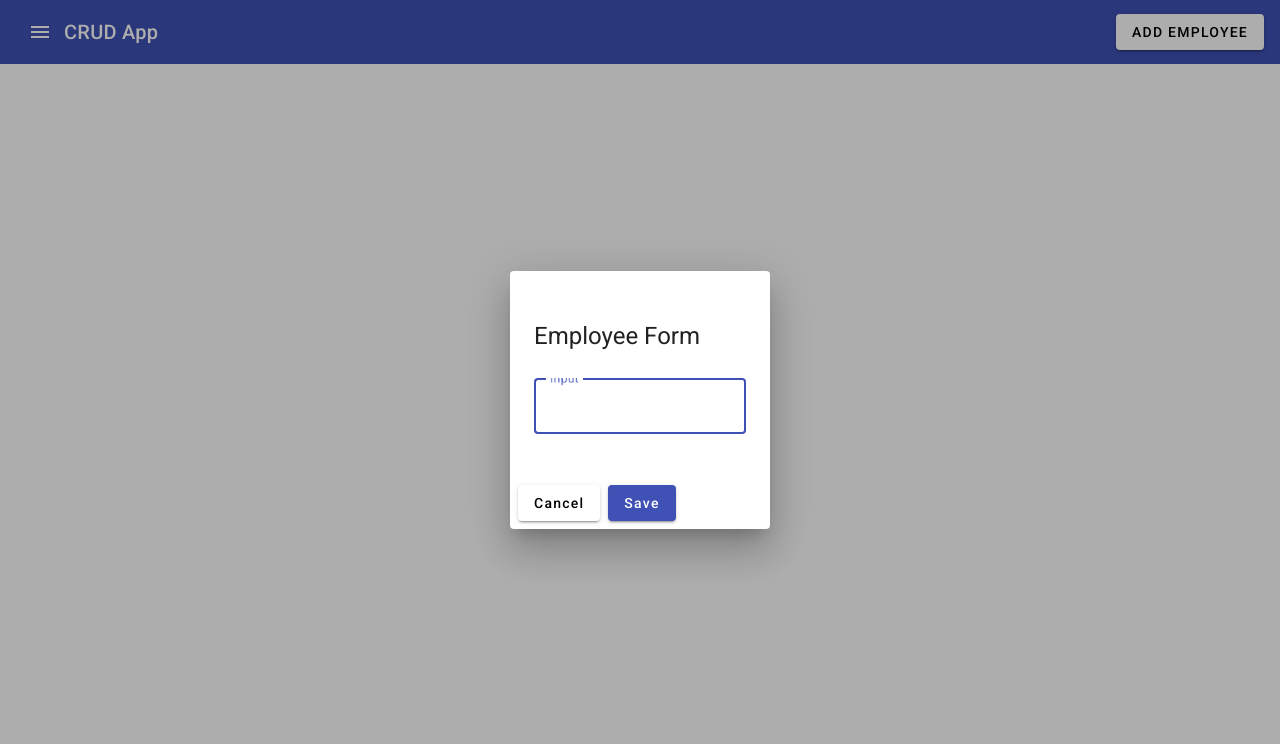
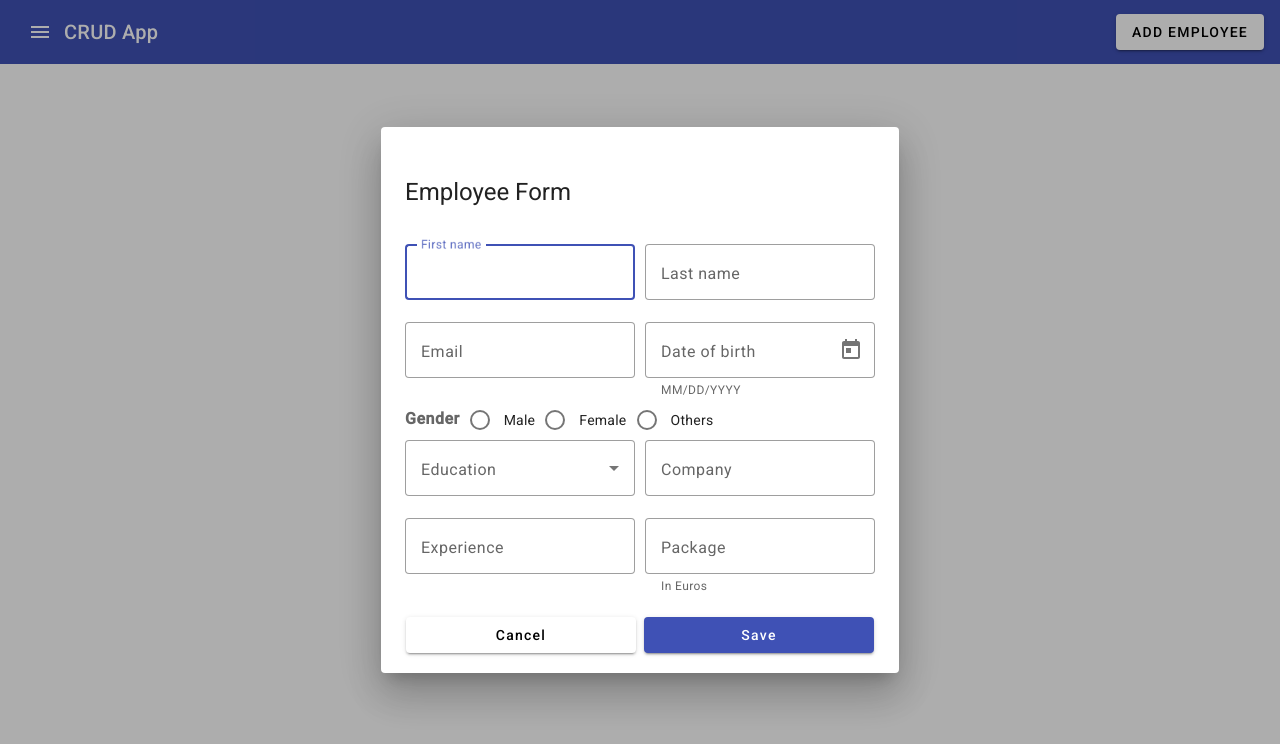
Before and after one commit to thisisfrey/CRUD-App, an Angular app: page / in a window 1280 px wide. Both pictures are taken after a click on the button "ADD EMPLOYEE". Shown: the top 744 px of the page. Built offline with nearby package versions, Linux system fonts and the light colour scheme.

Commit message:
Added form content

```diff
--- a/src/app/add-edit-employee/add-edit-employee.component.html
+++ b/src/app/add-edit-employee/add-edit-employee.component.html
@@ -1,14 +1,78 @@
 <div mat-dialog-title>
   <h1>Employee Form</h1>
 </div>
-<div mat-dialog-content>
-  <mat-form-field appearance="outline">
-    <mat-label>Input</mat-label>
-    <!-- why import matInput? -->
-    <input matInput />
-  </mat-form-field>
+<div mat-dialog-content class="content">
+  <div class="row">
+    <mat-form-field appearance="outline">
+      <mat-label>First name</mat-label>
+      <!-- why import matInput? -->
+      <input
+        matInput
+        type="text"
+        placeholder="Please enter your first name..."
+      />
+    </mat-form-field>
+    <mat-form-field appearance="outline">
+      <mat-label>Last name</mat-label>
+      <input matInput />
+    </mat-form-field>
+  </div>
+
+  <div class="row">
+    <mat-form-field appearance="outline">
+      <mat-label>Email</mat-label>
+      <!-- why import matInput? -->
+      <input matInput type="email" placeholder="name@email.com" />
+    </mat-form-field>
+    <mat-form-field appearance="outline">
+      <mat-label>Date of birth</mat-label>
+      <input matInput [matDatepicker]="picker" />
+      <mat-hint>MM/DD/YYYY</mat-hint>
+      <mat-datepicker-toggle
+        matIconSuffix
+        [for]="picker"
+      ></mat-datepicker-toggle>
+      <mat-datepicker #picker></mat-datepicker>
+    </mat-form-field>
+  </div>
+
+  <div class="row">
+    <mat-radio-group aria-label="Select an option">
+      <mat-label><b>Gender</b></mat-label>
+      <mat-radio-button value="male">Male</mat-radio-button>
+      <mat-radio-button value="female">Female</mat-radio-button>
+      <mat-radio-button value="others">Others</mat-radio-button>
+    </mat-radio-group>
+  </div>
+
+  <div class="row">
+    <mat-form-field appearance="outline">
+      <mat-label>Education</mat-label>
+      <mat-select>
+        <mat-option *ngFor="let val of education" [value]="val">
+          {{ val }}
+        </mat-option>
+      </mat-select>
+    </mat-form-field>
+    <mat-form-field appearance="outline">
+      <mat-label>Company</mat-label>
+      <input matInput />
+    </mat-form-field>
+  </div>
+
+  <div class="row">
+    <mat-form-field appearance="outline">
+      <mat-label>Experience</mat-label>
+      <input matInput type="number"/>
+    </mat-form-field>
+    <mat-form-field appearance="outline">
+      <mat-label>Package</mat-label>
+      <input matInput type="number"/>
+      <mat-hint>In Euros</mat-hint>
+    </mat-form-field>
+  </div>
 </div>
-<div mat-dialog-actions>
+<div mat-dialog-actions class="actions">
   <button mat-raised-button>Cancel</button>
   <button mat-raised-button color="primary">Save</button>
 </div>
--- a/src/app/add-edit-employee/add-edit-employee.component.scss
+++ b/src/app/add-edit-employee/add-edit-employee.component.scss
@@ -0,0 +1,19 @@
+.content {
+  padding-top: 10px;
+}
+
+.row {
+  display: flex;
+  gap: 10px;
+
+  mat-form-field {
+    width: 100%;
+  }
+}
+
+.actions {
+  padding: 0 25px 20px;
+  button {
+    flex: 1;
+  }
+}
--- a/src/app/add-edit-employee/add-edit-employee.component.ts
+++ b/src/app/add-edit-employee/add-edit-employee.component.ts
@@ -3,8 +3,8 @@ import { Component } from '@angular/core';
 @Component({
   selector: 'app-add-edit-employee',
   templateUrl: './add-edit-employee.component.html',
-  styleUrls: ['./add-edit-employee.component.scss']
+  styleUrls: ['./add-edit-employee.component.scss'],
 })
 export class AddEditEmployeeComponent {
-
+  education: string[] = ['Intermediate', 'Diploma', 'Graduate', 'Other'];
 }
```
Also changed, not shown: src/app/app.module.ts (+8 -1 lines).
